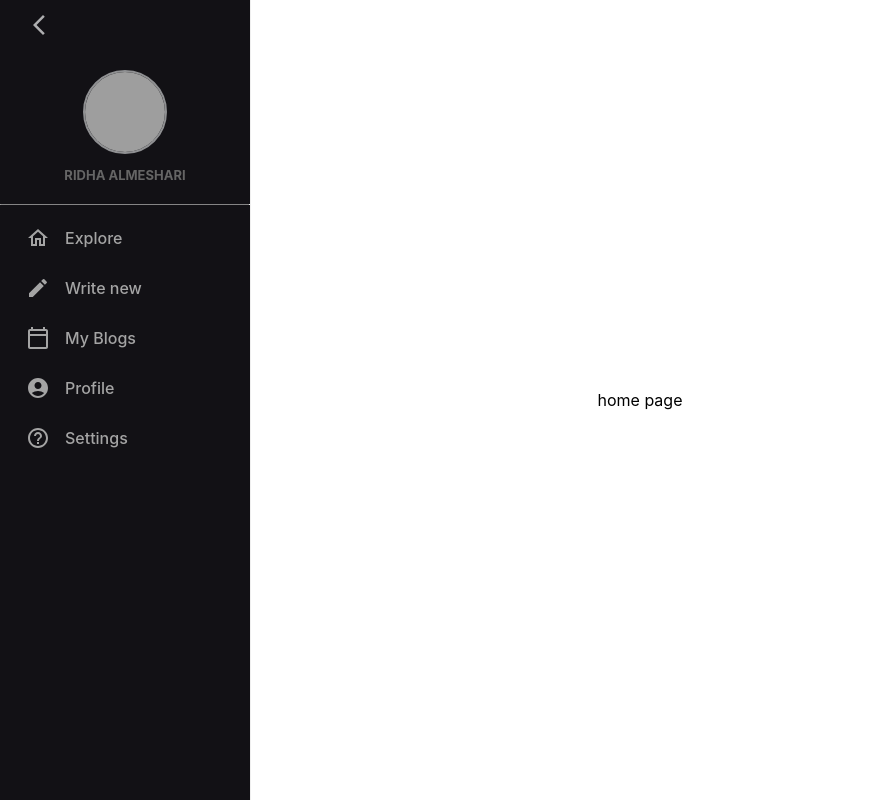
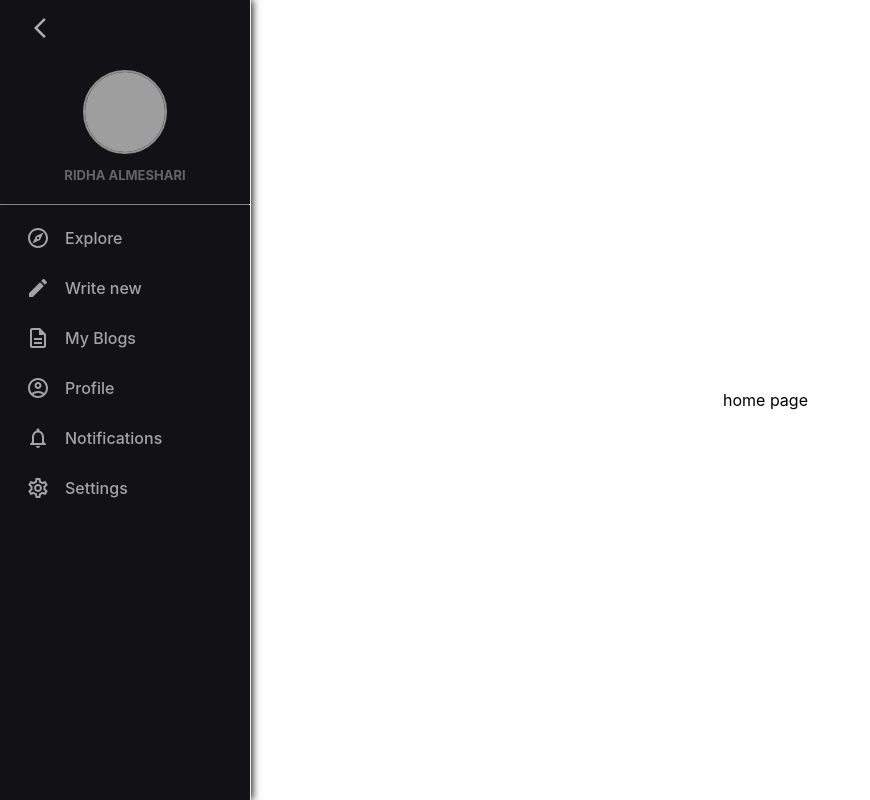
Before and after one commit to ALMESHARI/blog, a React (Create React App) app in the folder frontend/: page / in a window 1280 px wide. Shown: the whole page, without its empty margins (0-870 px from the left). Built offline with nearby package versions, Linux system fonts and the light colour scheme; grey boxes are pictures that could not be loaded.

Commit message:
editing sidebar

```diff
--- a/frontend/src/App.js
+++ b/frontend/src/App.js
@@ -12,7 +12,7 @@ import Profile from "./pages/Profile";
 import Settings from "./pages/Settings";
 // sidebar icon
 import ArrowBackIosNewIcon from "@mui/icons-material/ArrowBackIosNew";
-import { useState, useRef} from "react";
+import { useState, useRef } from "react";
 
 function App() {
     const [Icon, setIcon] = useState(ArrowBackIosNewIcon);
@@ -21,17 +21,17 @@ function App() {
     return (
         <div id="App" style={({ height: "100vh" }, { display: "flex" })}>
             <BrowserRouter>
-                <SideBar ref={childRef} />
-                <div className="pages">
                 <div
                     className="mobile-menu"
                     onClick={() => {
-                            childRef.current.collapse(setIcon)
-
+                        childRef.current.collapse(setIcon);
                     }}
                 >
                     {<Icon />}
                 </div>
+                <SideBar ref={childRef} />
+                <div className="pages">
+                    <div className="search-bar"></div>
                     <Routes>
                         <Route path="/" element={<Home />} />
                         <Route path="/Myblogs" element={<Myblogs />} />
@@ -44,9 +44,6 @@ function App() {
             </BrowserRouter>
         </div>
     );
-
 }
 
-
-
 export default App;
--- /dev/null
+++ b/frontend/src/components/blogSummary.js
@@ -0,0 +1,15 @@
+const BlogSummary = ({writer,blog}) => {
+    return (
+        <div className="blog-summary">
+            <div className="micro-writer">
+                <img
+                    src={writer.picture}
+                    alt={writer.name}
+                />
+                <h5>{ writer.name }</h5>
+            </div>
+        </div>
+    );
+};
+
+export default BlogSummary;
--- a/frontend/src/components/sidebar.js
+++ b/frontend/src/components/sidebar.js
@@ -1,29 +1,42 @@
 import { Sidebar, Menu, MenuItem, useProSidebar } from "react-pro-sidebar";
-import HomeOutlinedIcon from "@mui/icons-material/HomeOutlined";
+import SettingsOutlinedIcon from "@mui/icons-material/SettingsOutlined";
+import ExploreOutlinedIcon from "@mui/icons-material/ExploreOutlined";
+import NotificationsNoneOutlinedIcon from "@mui/icons-material/NotificationsNoneOutlined";
 import CreateIcon from "@mui/icons-material/Create";
-import ContactsOutlinedIcon from "@mui/icons-material/ContactsOutlined";
-import AccountCircleIcon from "@mui/icons-material/AccountCircle";
-import CalendarTodayOutlinedIcon from "@mui/icons-material/CalendarTodayOutlined";
+import AccountCircleOutlinedIcon from "@mui/icons-material/AccountCircleOutlined";
+import DescriptionOutlinedIcon from "@mui/icons-material/DescriptionOutlined";
 import HelpOutlineOutlinedIcon from "@mui/icons-material/HelpOutlineOutlined";
 import MenuOutlinedIcon from "@mui/icons-material/MenuOutlined";
 import ArrowBackIosNewIcon from "@mui/icons-material/ArrowBackIosNew";
 import { useState, useImperativeHandle, forwardRef } from "react";
 import { Link } from "react-router-dom";
+import useWindowDimensions from "../logic/WindowDimensions";
+
 const SideBar = forwardRef((props, ref) => {
     useImperativeHandle(ref, () => ({
-        collapse
+        collapse,
     }));
+    const { height, width } = useWindowDimensions();
     const { collapseSidebar } = useProSidebar();
     const [isOpen, setIsOpen] = useState(true);
     const menus = [
-        { name: "Explore", link: "Explore", icon: HomeOutlinedIcon },
+        { name: "Explore", link: "Explore", icon: ExploreOutlinedIcon },
         { name: "Write new", link: "WriteNew", icon: CreateIcon },
-        { name: "My Blogs", link: "MyBlogs", icon: CalendarTodayOutlinedIcon },
-        { name: "Profile", link: "Profile", icon: AccountCircleIcon },
-        { name: "Settings", link: "Settings", icon: HelpOutlineOutlinedIcon },
+        { name: "My Blogs", link: "MyBlogs", icon: DescriptionOutlinedIcon },
+        { name: "Profile", link: "Profile", icon: AccountCircleOutlinedIcon },
+        {
+            name: "Notifications",
+            link: "Notifications",
+            icon: NotificationsNoneOutlinedIcon,
+        },
+        { name: "Settings", link: "Settings", icon: SettingsOutlinedIcon },
     ];
     return (
-        <Sidebar id="sidebar" style={{ height: "100vh" }}>
+        <Sidebar
+            collapsedWidth={width < 580 ? "0px" : "80px"}
+            id="sidebar"
+            style={{ height: "100vh" }}
+        >
             {/* <MenuOutlinedIcon className="mobile-menu" /> */}
 
             <Menu>
@@ -44,6 +57,7 @@ const SideBar = forwardRef((props, ref) => {
                 </div>
 
                 <hr />
+                {/* for each menu item */}
                 {menus.map((menuItem) => (
                     <MenuItem
                         key={menuItem.link}
--- /dev/null
+++ b/frontend/src/logic/WindowDimensions.js
@@ -0,0 +1,27 @@
+import { useState, useEffect } from "react";
+
+function getWindowDimensions() {
+    const { innerWidth: width, innerHeight: height } = window;
+
+    return {
+        width,
+        height,
+    };
+}
+
+export default function useWindowDimensions() {
+    const [windowDimensions, setWindowDimensions] = useState(
+        getWindowDimensions()
+    );
+
+    useEffect(() => {
+        function handleResize() {
+            setWindowDimensions(getWindowDimensions());
+        }
+
+        window.addEventListener("resize", handleResize);
+        return () => window.removeEventListener("resize", handleResize);
+    }, []);
+
+    return windowDimensions;
+}
--- a/frontend/src/pages/Explore.js
+++ b/frontend/src/pages/Explore.js
@@ -1,5 +1,21 @@
+import BlogSummary from "../components/blogSummary";
+
+const writer = {
+    name: "Ridha almeshari",
+    picture: "https://i.ytimg.com/vi/rRZ-IxZ46ng/sddefault.jpg",
+};
+
+const blog = {
+    blogTitle: "operating systems",
+    blogDescription: "this is a blog about operating systems",
+    blogPicture:
+        "https://www.softwaretestinghelp.com/wp-content/qa/uploads/2019/09/OPerating-Systems-list.png",
+};
+
 const Explore = () => {
-    return <div className="Explore flexCenter">Explore</div>;
+    return <div className="Explore flexCenter">
+        <BlogSummary writer={writer}  blog={blog} />
+    </div>;
 };
 
 export default Explore;
--- a/frontend/src/styles/sidebar.css
+++ b/frontend/src/styles/sidebar.css
@@ -4,16 +4,15 @@
 }
 
 #sidebar li:hover *{
-    color: rgb(232, 229, 229);
+    color: white
 }
 #sidebar *{
     background-color: transparent;
     transition: 0.1s;
 }
 #sidebar{
-    background-color: rgb(18, 17, 21);
-    position: absolute;
-    overflow:visible;
+    background-color: rgb(18, 17, 21,1);
+    box-shadow: 1px 0px 8px 0px #000000;
 }
 
 .micro-profile{
@@ -72,8 +71,23 @@ white-space: nowrap;
 color: rgb(174, 175, 176);
 position: absolute;
 top: 13px;
-left: 27px;
+left: 22px;
 cursor: pointer;
-width: 100px;
+width: 35px;
+height: 30px;
+display: flex;
+justify-content: center;
+align-items: center;
+border-radius: 5px;
 z-index: 4;
+background-color:rgb(18, 17, 21);
 }
+.mobile-menu:hover{
+    color: white;
+}
+
+@media screen and (max-width: 580px) {
+    #sidebar{
+            position: absolute;
+    }
+}
```
Lines whose indentation alone changed are shown as unchanged.
